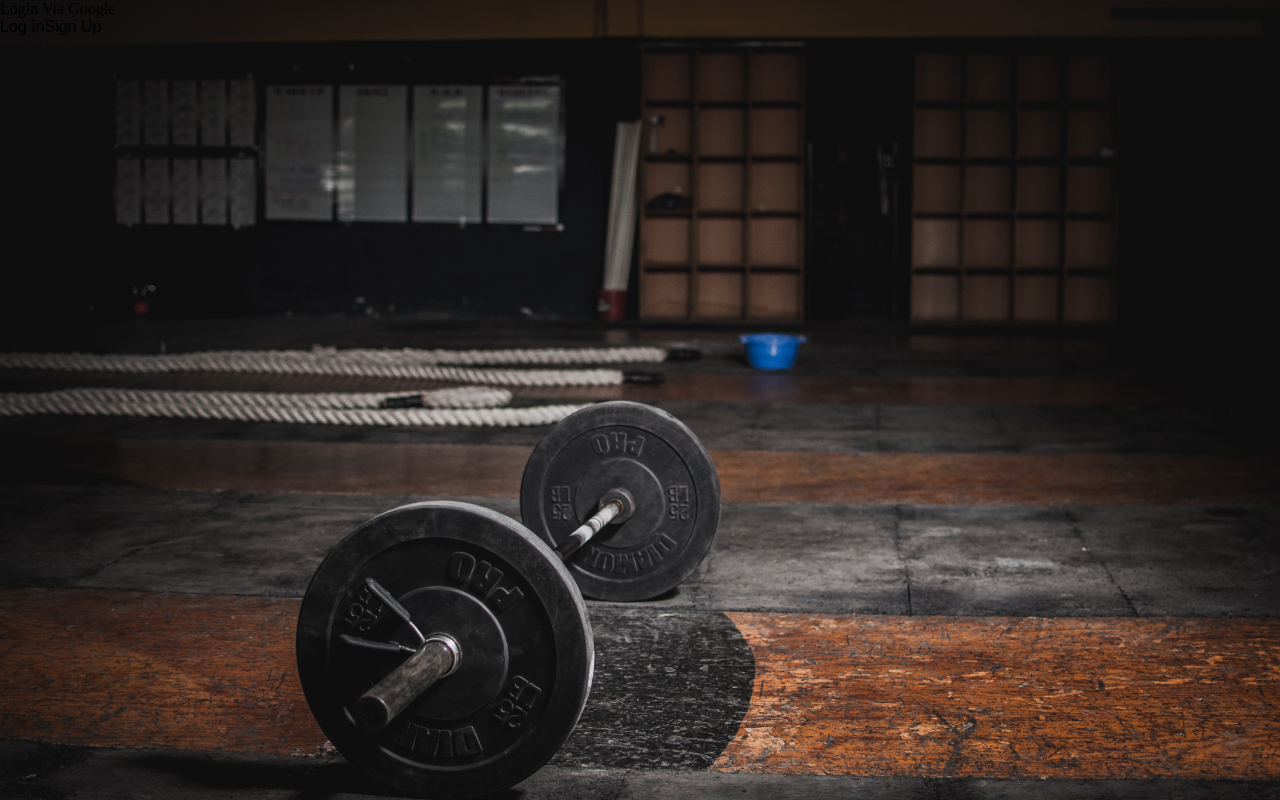
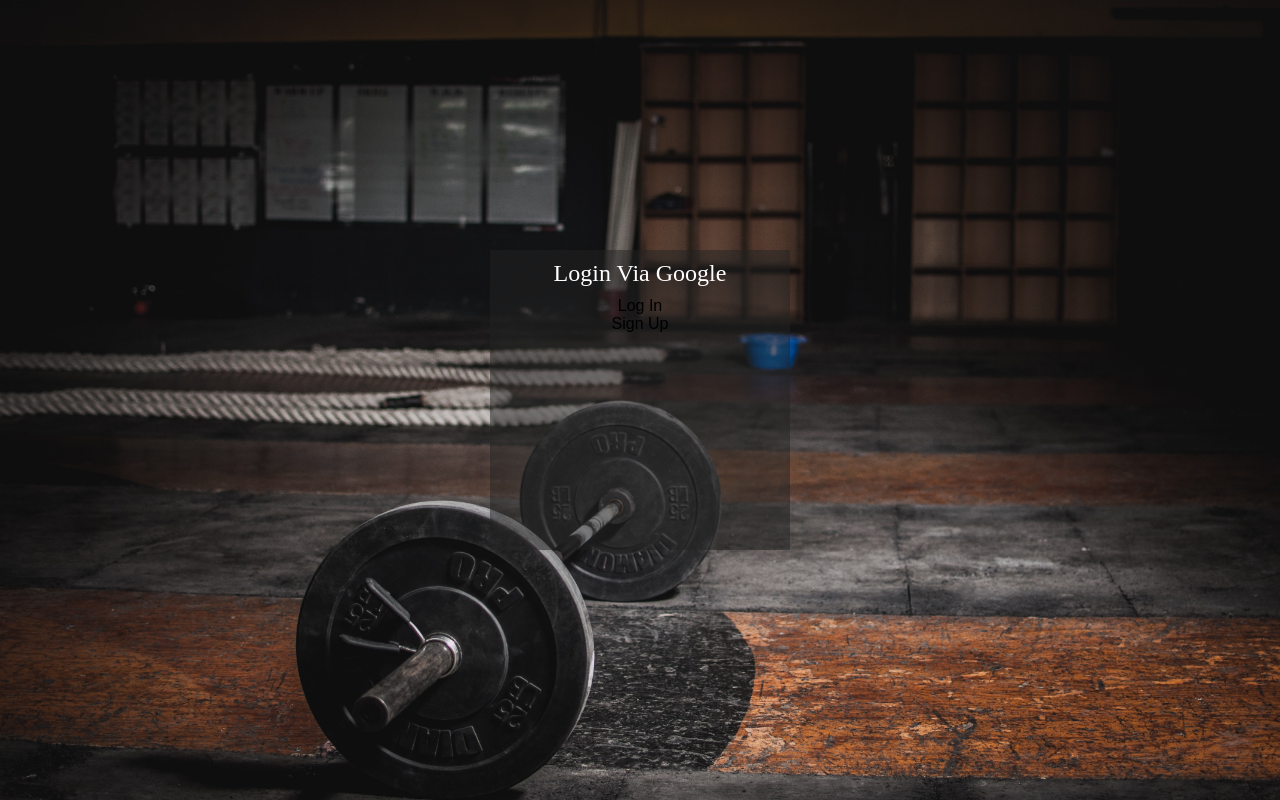
Before and after one commit to kninja99/Citrus-Hack-2023, a Vue app in the folder frontend/: page /login in a window 1280 px wide. Built offline with nearby package versions, Linux system fonts and the light colour scheme.

Commit message:
login style progress

```diff
--- a/frontend/src/assets/Login.css
+++ b/frontend/src/assets/Login.css
@@ -5,4 +5,23 @@
     background-size: cover;
     background-position: center;
     object-fit: fill;
+    display: flex;
+    flex-direction: column;
+    justify-content: center;
+    align-items: center;
 }
+
+.login-box {
+    background-color: rgba(34, 34, 34, 0.5);
+    width: 300px;
+    height: 300px;
+    color: #fff;
+    display: flex;
+    flex-direction: column;
+    align-items: center;
+}
+
+.login-header {
+    font-size: 24px;
+    margin: 10px 10px;
+}
```
